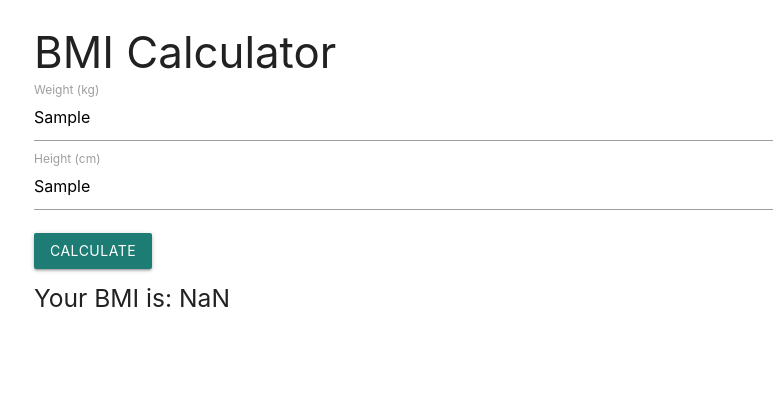
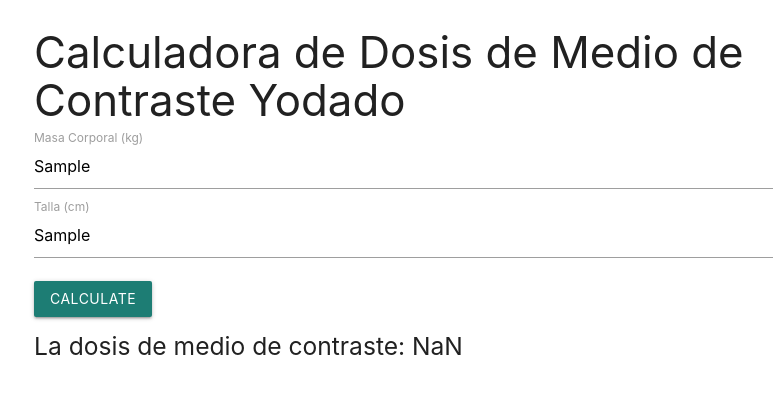
Before and after one commit to CMarioP/CalculadoraMC, a plain HTML site: page index.html in a window 1280 px wide. Both pictures are taken after typing "Sample", "Sample" into the empty fields and a click on the button "CALCULATE". Shown: the whole page, without its empty margins (158-931 px from the left). Drawn offline with nearby package versions, Linux system fonts and the light colour scheme.

Commit message:
Add files via upload

```diff
--- a/index.html
+++ b/index.html
@@ -1,21 +1,21 @@
 <!DOCTYPE html>
 <html>
 <head>
-  <title>BMI Calculator</title>
+  <title>Calculadora de Dosis de Medio de Contraste Yodado</title>
   <!-- Include Materialize CSS -->
   <link rel="stylesheet" href="https://cdnjs.cloudflare.com/ajax/libs/materialize/1.0.0/css/materialize.min.css">
 </head>
 <body>
   <div class="container">
-    <h3>BMI Calculator</h3>
+    <h3>Calculadora de Dosis de Medio de Contraste Yodado</h3>
     <form id="bmiForm">
       <div class="input-field">
         <input type="text" id="weight" required>
-        <label for="weight">Weight (kg)</label>
+        <label for="weight">Masa Corporal (kg)</label>
       </div>
       <div class="input-field">
         <input type="text" id="height" required>
-        <label for="height">Height (cm)</label>
+        <label for="height">Talla (cm)</label>
       </div>
       <button class="btn waves-effect waves-light" type="submit">Calculate</button>
     </form>
--- a/script.js
+++ b/script.js
@@ -15,7 +15,17 @@ function calculateBMI(event) {
   // Calculate BMI
   const bmi = weight / (height * height);
 
+  // Calculate CM Dosage
+  function dosisMC(){
+    if(bmi < 25){
+        return weight * 0.8;
+    }
+    else{
+        return weight;
+    }
+  }
+
   // Display the result
   const result = document.getElementById('result');
-  result.innerHTML = `<h5>Your BMI is: ${bmi.toFixed(2)}</h5>`;
+  result.innerHTML = `<h5>La dosis de medio de contraste: ${dosisMC().toFixed(2)}</h5>`;
 }
```
